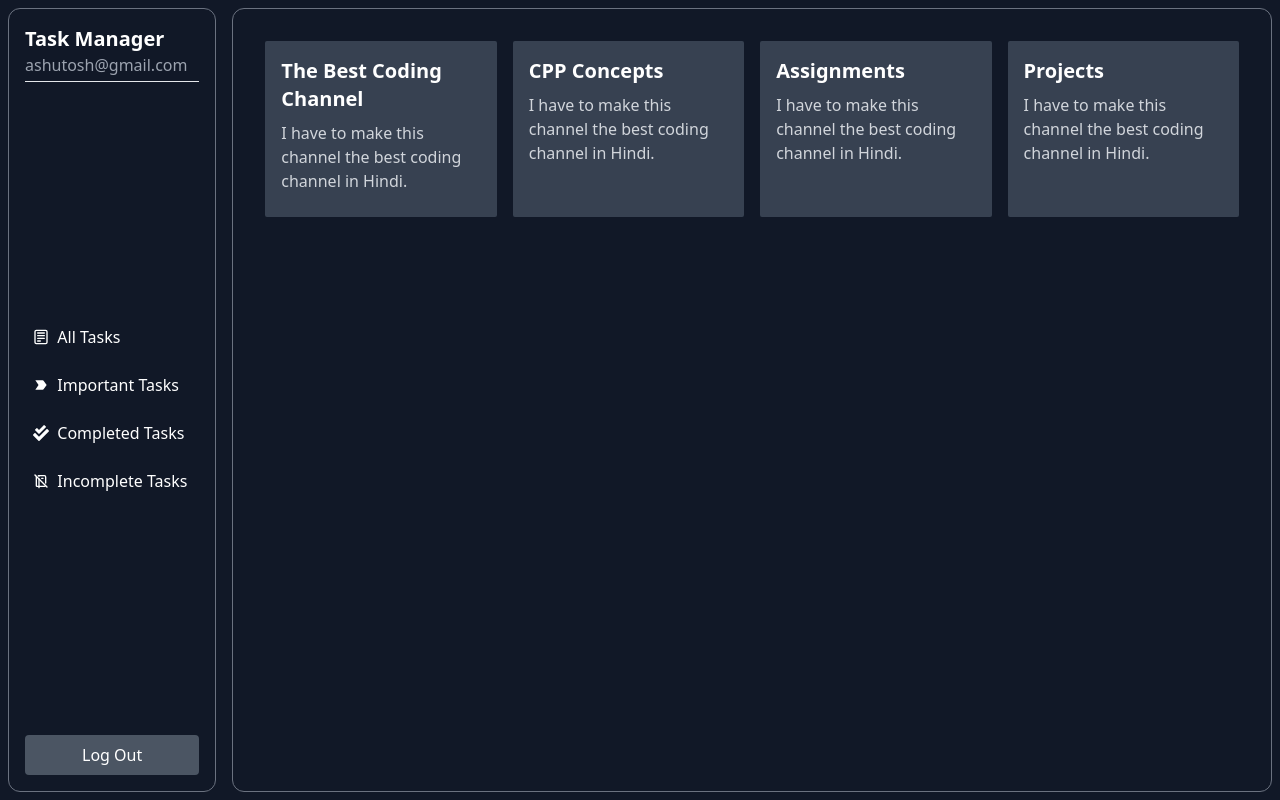
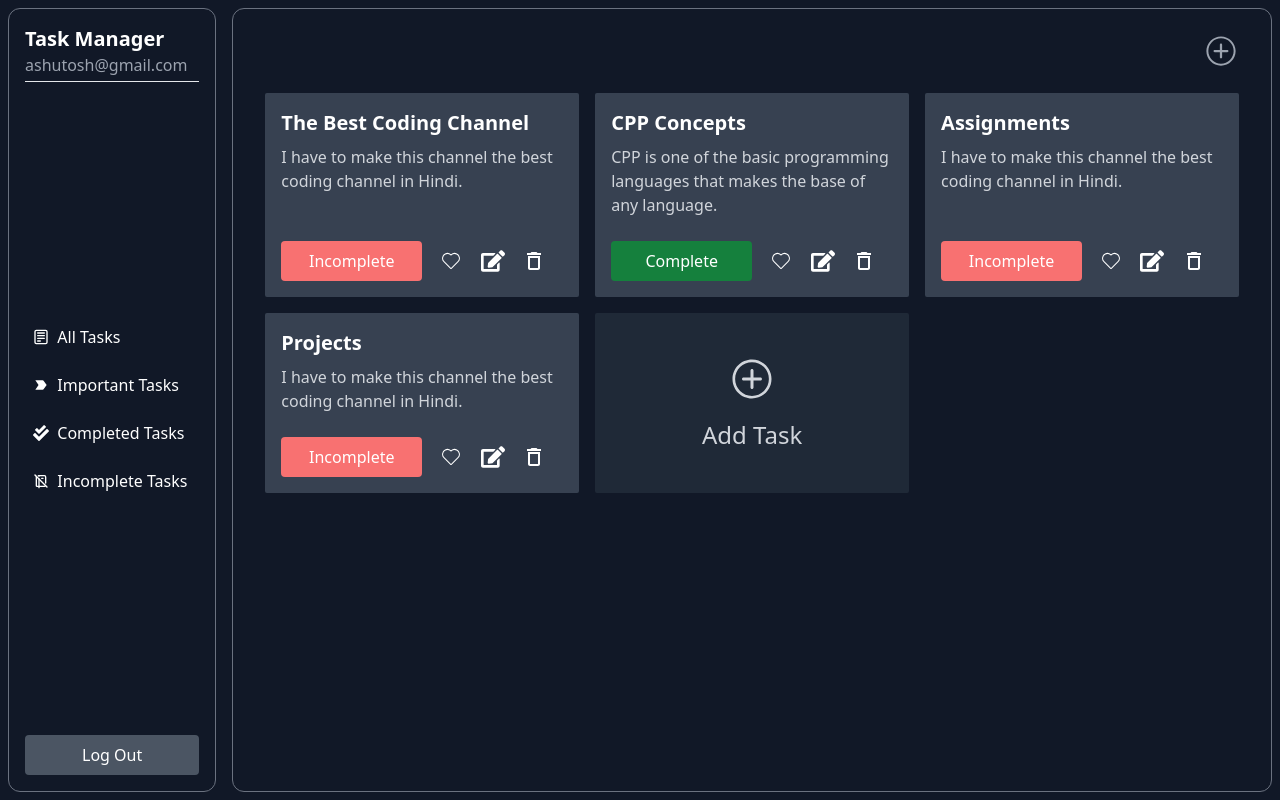
Before and after one commit to ashutosh-singh-03/Task-Manager, a React (Create React App) app in the folder frontend/: page / in a window 1280 px wide. Built offline with nearby package versions, Linux system fonts and the light colour scheme.

Commit message:
All Tasks Section

```diff
--- a/frontend/package.json
+++ b/frontend/package.json
@@ -6,6 +6,7 @@
     "@testing-library/jest-dom": "^5.17.0",
     "@testing-library/react": "^13.4.0",
     "@testing-library/user-event": "^13.5.0",
+    "frontend": "file:",
     "react": "^18.3.1",
     "react-dom": "^18.3.1",
     "react-icons": "^5.3.0",
--- a/frontend/public/index.html
+++ b/frontend/public/index.html
@@ -24,7 +24,7 @@
       work correctly both with client-side routing and a non-root public URL.
       Learn how to configure a non-root public URL by running `npm run build`.
     -->
-    <title>React App</title>
+    <title>Task Manager</title>
   </head>
   <body>
     <noscript>You need to enable JavaScript to run this app.</noscript>
--- a/frontend/src/components/Home/Cards.jsx
+++ b/frontend/src/components/Home/Cards.jsx
@@ -1,33 +1,64 @@
-import React from "react";
+import React, { useState } from "react";
+import { CiHeart } from "react-icons/ci";
+import { FaEdit } from "react-icons/fa";
+import { MdDeleteOutline } from "react-icons/md";
+import { IoIosAddCircleOutline } from "react-icons/io";
 
 const Cards = () => {
   const data = [
     {
       title: "The Best Coding Channel",
       desc: "I have to make this channel the best coding channel in Hindi.",
+      status: "Incomplete",
     },
     {
       title: "CPP Concepts",
-      desc: "I have to make this channel the best coding channel in Hindi.",
+      desc: "CPP is one of the basic programming languages that makes the base of any language.",
+      status: "Complete",
     },
     {
       title: "Assignments",
       desc: "I have to make this channel the best coding channel in Hindi.",
+      status: "Incomplete",
     },
     {
       title: "Projects",
       desc: "I have to make this channel the best coding channel in Hindi.",
+      status: "Incomplete",
     },
   ];
+
   return (
-    <div className="grid grid-cols-4 gap-4 p-4">
+    <div className="grid grid-cols-3 gap-4 p-4">
       {data &&
         data.map((items, i) => (
-          <div className=" bg-gray-700 rounded-sm p-4">
-            <h3 className="text-xl font-semibold">{items.title}</h3>
-            <p className="text-gray-300 my-2">{items.desc}</p>
+          <div className="flex flex-col justify-between bg-gray-700 rounded-sm p-4">
+            <div>
+              <h3 className="text-xl font-semibold">{items.title}</h3>
+              <p className="text-gray-300 my-2">{items.desc}</p>
+            </div>
+            <div className="mt-4 w-full flex items-center">
+              <button className={`${items.status === "Incomplete" ? "bg-red-400" : "bg-green-700" } p-2 rounded w-3/6 hover:scale-105`}>
+                {items.status}
+              </button>
+              <div className="text-white p-2 w-3/6 text-2xl font-semibold flex justify-around">
+                <button>
+                  <CiHeart />
+                </button>
+                <button>
+                  <FaEdit />
+                </button>
+                <button>
+                  <MdDeleteOutline />
+                </button>
+              </div>
+            </div>
           </div>
         ))}
+      <div className="flex flex-col justify-center items-center bg-gray-800 rounded-sm p-4 text-gray-300 hover:scale-105 hover:cursor-pointer transition-all duration-300">
+        <IoIosAddCircleOutline className="text-5xl" />
+        <h2 className="text-2xl mt-4">Add Task</h2>
+      </div>
     </div>
   );
 };
--- a/frontend/src/pages/AllTasks.jsx
+++ b/frontend/src/pages/AllTasks.jsx
@@ -1,12 +1,18 @@
-import React from 'react'
-import Cards from '../components/Home/Cards'
+import React from "react";
+import Cards from "../components/Home/Cards";
+import { IoIosAddCircleOutline } from "react-icons/io";
 
 const AllTasks = () => {
   return (
     <div>
+      <div className="w-full flex justify-end px-4 py-2">
+        <button>
+          <IoIosAddCircleOutline className="text-4xl text-gray-400 hover:text-gray-100 transition-all duration-300" />
+        </button>
+      </div>
       <Cards />
     </div>
-  )
-}
+  );
+};
 
-export default AllTasks
+export default AllTasks;
```
Also changed, not shown: 1 other file (tests, documents, lock files or other folders).
